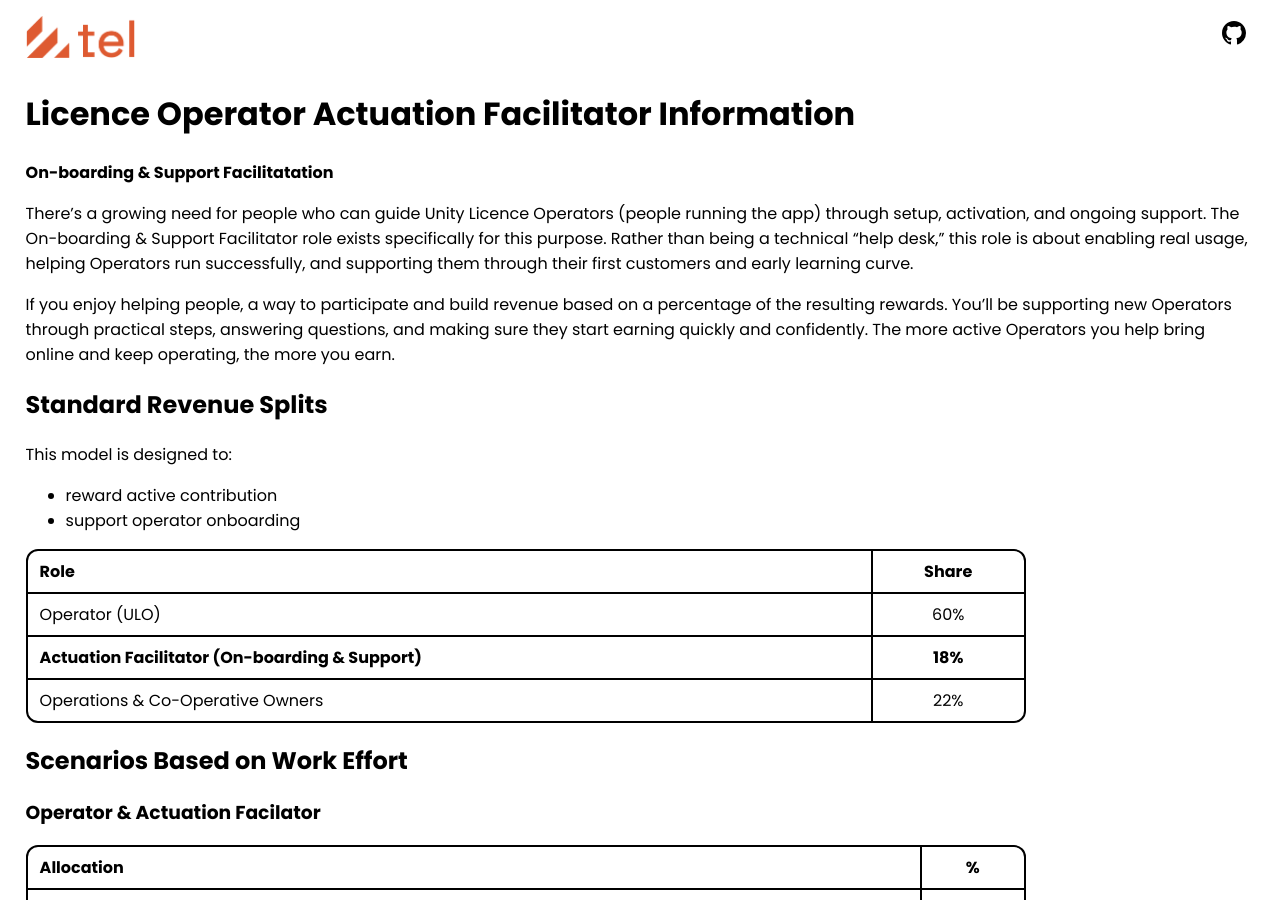
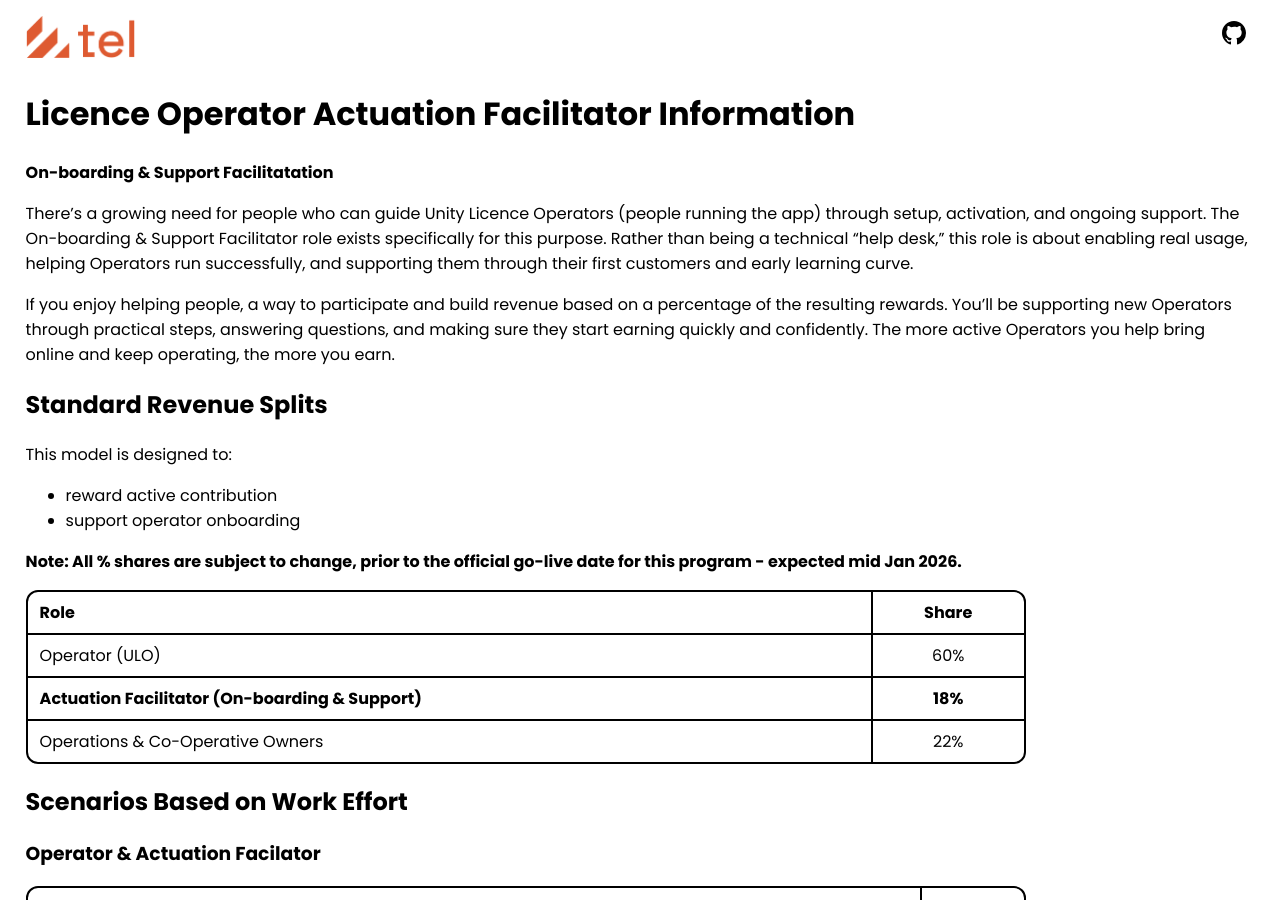
Before and after one commit to selfdriven-services/selfdriven-tel, a Jekyll site: the page built from docs/pages/actuate-unity-network-onboarding-facilitator.md, in a window 1280 px wide and 900 px high. Built offline with Jekyll 4.4.1, drawn with Linux system fonts in a browser that asks for light colours.

Commit message:
Update actuate-unity-network-onboarding-facilitator.md

```diff
--- a/docs/pages/actuate-unity-network-onboarding-facilitator.md
+++ b/docs/pages/actuate-unity-network-onboarding-facilitator.md
@@ -17,6 +17,8 @@ If you enjoy helping people, a way to participate and build revenue based on a p
 This model is designed to:
 - reward active contribution
 - support operator onboarding
+
+**Note: All % shares are subject to change, prior to the official go-live date for this program - expected mid Jan 2026.**
 
 | Role | Share |
 |---|:--:|
```
